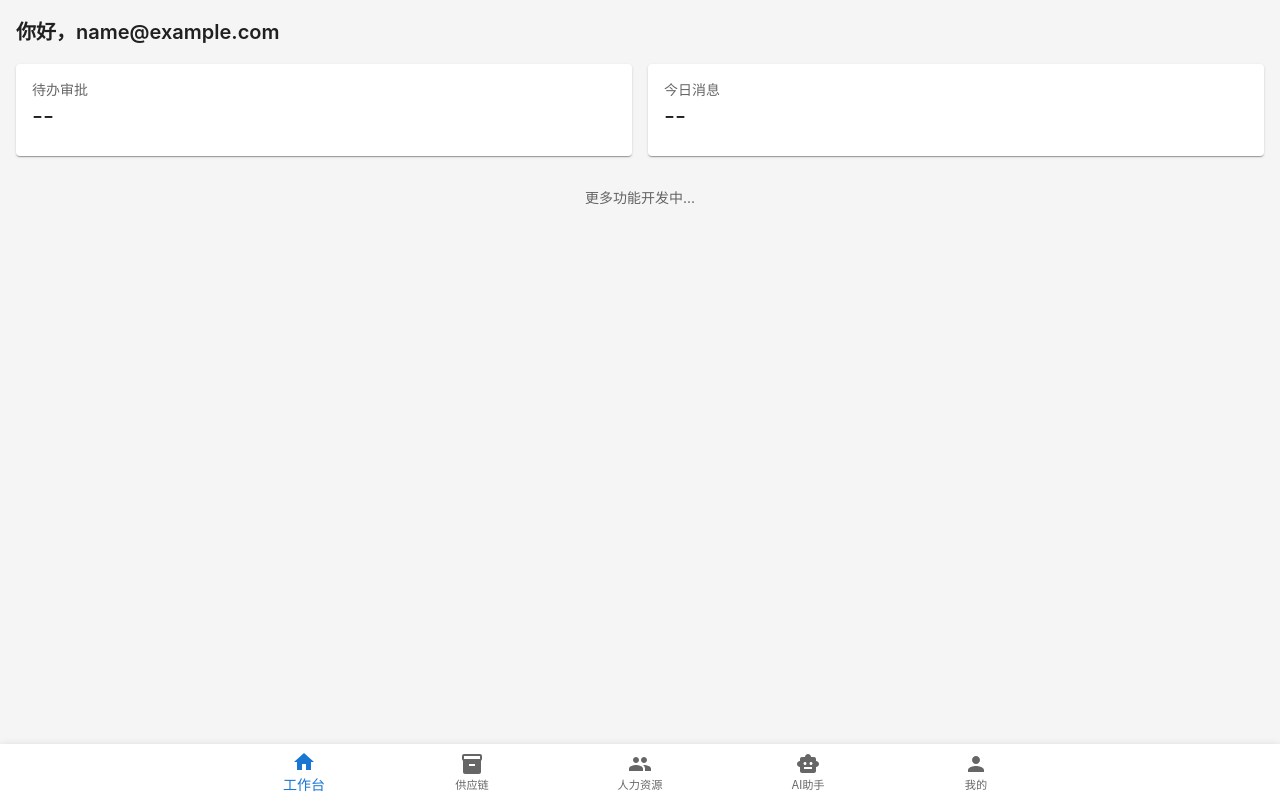
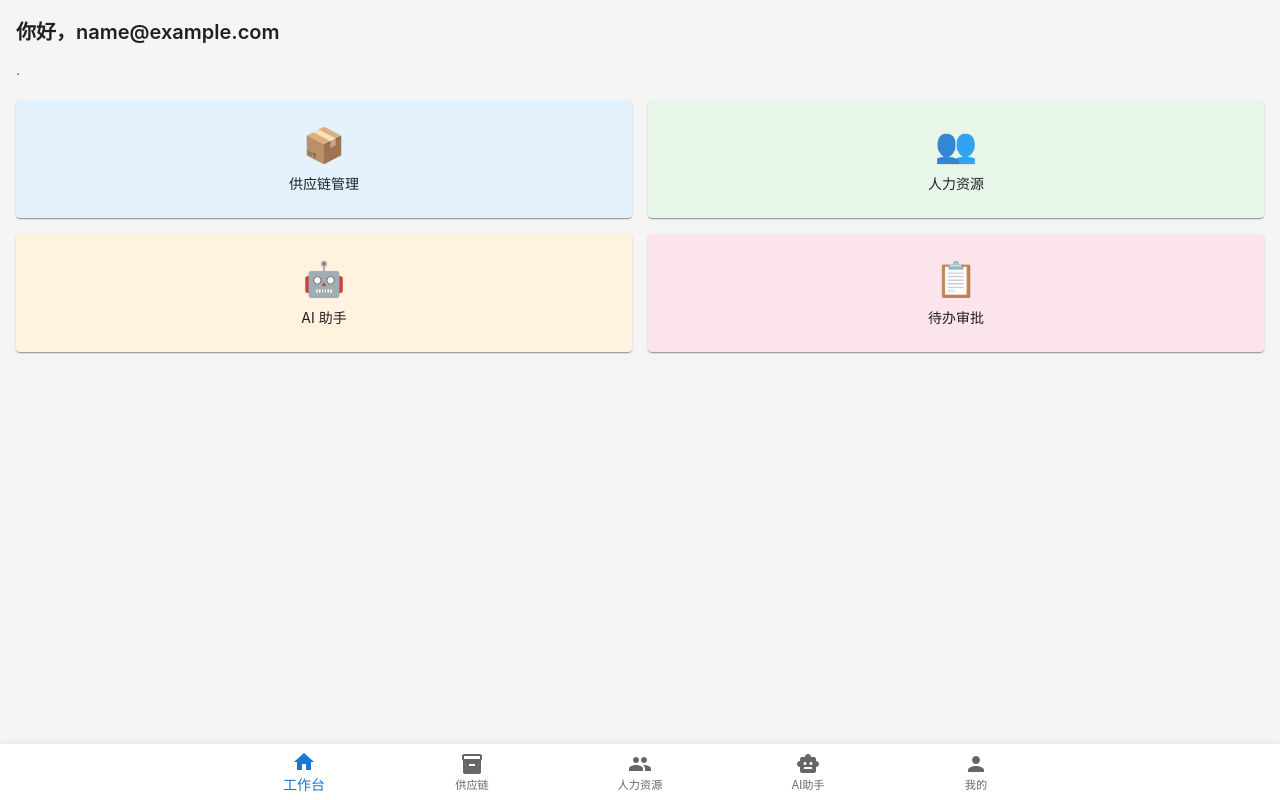
Before and after one commit to scm-hub/Claw, a React (Vite) app in the folder claw-mobile/: page /workbench in a window 1280 px wide. Built offline with nearby package versions, Linux system fonts and the light colour scheme; no server answers; sample sign-in values are in the browser's storage.

Commit message:
feat: AI助手聊天 + 工作台待办/通知数据对接

```diff
--- a/claw-mobile/src/App.jsx
+++ b/claw-mobile/src/App.jsx
@@ -10,7 +10,7 @@ const Login = lazy(() => import('./modules/portal/Login'));
 // 各模块首页（懒加载）
 const Workbench = lazy(() => import('./modules/portal/Workbench'));
 const Profile = lazy(() => import('./modules/portal/Profile'));
-const AIHome = lazy(() => import('./modules/ai/AIHome'));
+const AIChat = lazy(() => import('./modules/ai/AIChat'));
 
 // HRMS 页面
 const HRDashboard = lazy(() => import('./modules/hrms/HRDashboard'));
@@ -90,7 +90,7 @@ export default function App() {
           <Route path="hrms/leaves" element={<HRLeaves />} />
           <Route path="hrms/salary" element={<HRSalary />} />
           <Route path="hrms/employees" element={<HREmployees />} />
-          <Route path="ai/*" element={<AIHome />} />
+          <Route path="ai" element={<AIChat />} />
         </Route>
 
         {/* 404 */}
--- /dev/null
+++ b/claw-mobile/src/modules/ai/AIChat.jsx
@@ -0,0 +1,82 @@
+import React, { useState, useRef, useEffect } from 'react';
+import { Box, TextField, IconButton, Typography, Paper, Chip, CircularProgress } from '@mui/material';
+import { Send as SendIcon, SmartToy } from '@mui/icons-material';
+import api from './api';
+
+export default function AIChat() {
+  const [messages, setMessages] = useState([
+    { role: 'assistant', content: '你好！我是鲜当家 AI 助手，可以帮你查询销售数据、库存情况、员工信息等。试着问我吧！' },
+  ]);
+  const [input, setInput] = useState('');
+  const [loading, setLoading] = useState(false);
+  const [suggestions, setSuggestions] = useState([]);
+  const listRef = useRef(null);
+
+  useEffect(() => {
+    api.get('/chat/suggestions').then(r => {
+      if (r.success) setSuggestions(r.data || []);
+    }).catch(() => {});
+  }, []);
+
+  useEffect(() => {
+    listRef.current?.scrollTo(0, listRef.current.scrollHeight);
+  }, [messages]);
+
+  const send = async (text) => {
+    const msg = text || input.trim();
+    if (!msg || loading) return;
+    setInput('');
+    setMessages(prev => [...prev, { role: 'user', content: msg }]);
+    setLoading(true);
+    try {
+      const res = await api.post('/chat', { message: msg });
+      setMessages(prev => [...prev, { role: 'assistant', content: res.data?.reply || res.data?.message || '收到，正在处理...' }]);
+    } catch (e) {
+      setMessages(prev => [...prev, { role: 'assistant', content: '抱歉，暂时无法处理您的请求：' + e.message }]);
+    }
+    setLoading(false);
+  };
+
+  return (
+    <Box sx={{ display: 'flex', flexDirection: 'column', height: 'calc(100vh - 56px)' }}>
+      <Box ref={listRef} sx={{ flex: 1, overflow: 'auto', p: 2, pb: 1 }}>
+        {messages.map((m, i) => (
+          <Box key={i} sx={{ display: 'flex', justifyContent: m.role === 'user' ? 'flex-end' : 'flex-start', mb: 2 }}>
+            {m.role === 'assistant' && (
+              <SmartToy sx={{ mr: 1, color: 'primary.main', mt: 1 }} fontSize="small" />
+            )}
+            <Paper sx={{
+              p: 1.5, maxWidth: '80%',
+              bgcolor: m.role === 'user' ? 'primary.main' : 'grey.100',
+              color: m.role === 'user' ? '#fff' : 'text.primary',
+              borderRadius: 2,
+            }}>
+              <Typography variant="body2" sx={{ whiteSpace: 'pre-wrap' }}>{m.content}</Typography>
+            </Paper>
+          </Box>
+        ))}
+        {loading && <CircularProgress size={20} sx={{ ml: 1 }} />}
+      </Box>
+
+      {suggestions.length > 0 && messages.length <= 1 && (
+        <Box sx={{ px: 2, pb: 1, display: 'flex', flexWrap: 'wrap', gap: 0.5 }}>
+          {suggestions.slice(0, 4).map((s, i) => (
+            <Chip key={i} label={s} size="small" onClick={() => send(s)} sx={{ cursor: 'pointer' }} />
+          ))}
+        </Box>
+      )}
+
+      <Box sx={{ p: 1.5, borderTop: '1px solid #e0e0e0', display: 'flex', gap: 1 }}>
+        <TextField
+          fullWidth size="small" placeholder="输入问题..."
+          value={input}
+          onChange={e => setInput(e.target.value)}
+          onKeyDown={e => e.key === 'Enter' && send()}
+        />
+        <IconButton color="primary" onClick={() => send()} disabled={loading}>
+          <SendIcon />
+        </IconButton>
+      </Box>
+    </Box>
+  );
+}
--- /dev/null
+++ b/claw-mobile/src/modules/ai/api.js
@@ -0,0 +1,23 @@
+function getBaseUrl() { return '/api'; }
+
+async function request(url, options = {}) {
+  let token = null;
+  try {
+    const auth = localStorage.getItem('claw_auth');
+    if (auth) token = JSON.parse(auth).token;
+  } catch {}
+
+  const headers = { 'Content-Type': 'application/json', ...(options.headers || {}) };
+  if (token) headers.Authorization = `Bearer ${token}`;
+
+  const res = await fetch(`${getBaseUrl()}${url}`, { ...options, headers });
+  const data = await res.json();
+  if (!res.ok) throw new Error(data.message || '请求失败');
+  return data;
+}
+
+export const api = {
+  get: (url) => request(url),
+  post: (url, body) => request(url, { method: 'POST', body: JSON.stringify(body) }),
+};
+export default api;
--- a/claw-mobile/src/modules/portal/Workbench.jsx
+++ b/claw-mobile/src/modules/portal/Workbench.jsx
@@ -1,36 +1,87 @@
-import React from 'react';
-import { Box, Typography, Card, CardContent, Grid } from '@mui/material';
+import React, { useState, useEffect } from 'react';
+import { Box, Typography, Card, CardContent, Grid, Badge, CircularProgress } from '@mui/material';
+import { useNavigate } from 'react-router-dom';
 import useAuthStore from '../../store/authStore';
 
 export default function Workbench() {
   const user = useAuthStore((s) => s.user);
+  const navigate = useNavigate();
+  const [pendingCount, setPendingCount] = useState(null);
+  const [unreadCount, setUnreadCount] = useState(null);
+
+  useEffect(() => {
+    // 获取待办审批数量
+    const token = useAuthStore.getState().token;
+    const headers = { 'Content-Type': 'application/json', Authorization: `Bearer ${token}` };
+    fetch('/api/workflow/tasks/pending', { headers })
+      .then(r => r.json())
+      .then(d => { if (d.success) setPendingCount(d.data?.total || d.data?.length || 0); })
+      .catch(() => {});
+    fetch('/api/workflow/notifications/unread-count', { headers })
+      .then(r => r.json())
+      .then(d => { if (d.success) setUnreadCount(d.data?.count || 0); })
+      .catch(() => {});
+  }, []);
 
   return (
     <Box sx={{ p: 2 }}>
       <Typography variant="h6" sx={{ mb: 2 }}>
         你好，{user?.employee?.name || user?.email || '用户'}
       </Typography>
-      <Grid container spacing={2}>
+      <Typography variant="body2" color="text.secondary" sx={{ mb: 2 }}>
+        {user?.employee?.departmentName || ''} · {user?.employee?.positionTitle || ''}
+      </Typography>
+
+      <Grid container spacing={2} sx={{ mb: 3 }}>
         <Grid item xs={6}>
-          <Card>
-            <CardContent>
-              <Typography color="text.secondary" variant="body2">待办审批</Typography>
-              <Typography variant="h5">--</Typography>
+          <Card sx={{ cursor: 'pointer', bgcolor: '#e3f2fd' }} onClick={() => navigate('/scm')}>
+            <CardContent sx={{ textAlign: 'center', py: 3 }}>
+              <Typography variant="h4">📦</Typography>
+              <Typography variant="body2" sx={{ mt: 1 }}>供应链管理</Typography>
             </CardContent>
           </Card>
         </Grid>
         <Grid item xs={6}>
-          <Card>
-            <CardContent>
-              <Typography color="text.secondary" variant="body2">今日消息</Typography>
-              <Typography variant="h5">--</Typography>
+          <Card sx={{ cursor: 'pointer', bgcolor: '#e8f5e9' }} onClick={() => navigate('/hrms')}>
+            <CardContent sx={{ textAlign: 'center', py: 3 }}>
+              <Typography variant="h4">👥</Typography>
+              <Typography variant="body2" sx={{ mt: 1 }}>人力资源</Typography>
+            </CardContent>
+          </Card>
+        </Grid>
+        <Grid item xs={6}>
+          <Card sx={{ cursor: 'pointer', bgcolor: '#fff3e0' }} onClick={() => navigate('/ai')}>
+            <CardContent sx={{ textAlign: 'center', py: 3 }}>
+              <Typography variant="h4">🤖</Typography>
+              <Typography variant="body2" sx={{ mt: 1 }}>AI 助手</Typography>
+            </CardContent>
+          </Card>
+        </Grid>
+        <Grid item xs={6}>
+          <Card sx={{ cursor: 'pointer', bgcolor: '#fce4ec' }} onClick={() => navigate('/profile')}>
+            <CardContent sx={{ textAlign: 'center', py: 3 }}>
+              <Badge badgeContent={pendingCount || 0} color="error">
+                <Typography variant="h4">📋</Typography>
+              </Badge>
+              <Typography variant="body2" sx={{ mt: 1 }}>待办审批</Typography>
             </CardContent>
           </Card>
         </Grid>
       </Grid>
-      <Typography variant="body2" color="text.secondary" sx={{ mt: 4, textAlign: 'center' }}>
-        更多功能开发中...
-      </Typography>
+
+      {(pendingCount !== null || unreadCount !== null) && (
+        <Card>
+          <CardContent>
+            <Typography variant="subtitle2" sx={{ mb: 1 }}>待处理</Typography>
+            {pendingCount !== null && (
+              <Typography variant="body2">待审批: <strong>{pendingCount}</strong> 项</Typography>
+            )}
+            {unreadCount !== null && (
+              <Typography variant="body2">未读消息: <strong>{unreadCount}</strong> 条</Typography>
+            )}
+          </CardContent>
+        </Card>
+      )}
     </Box>
   );
 }
```
